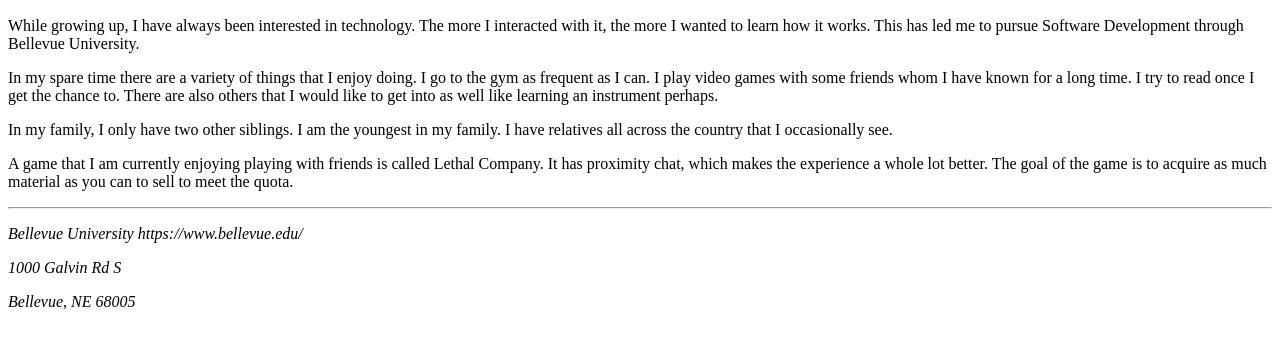
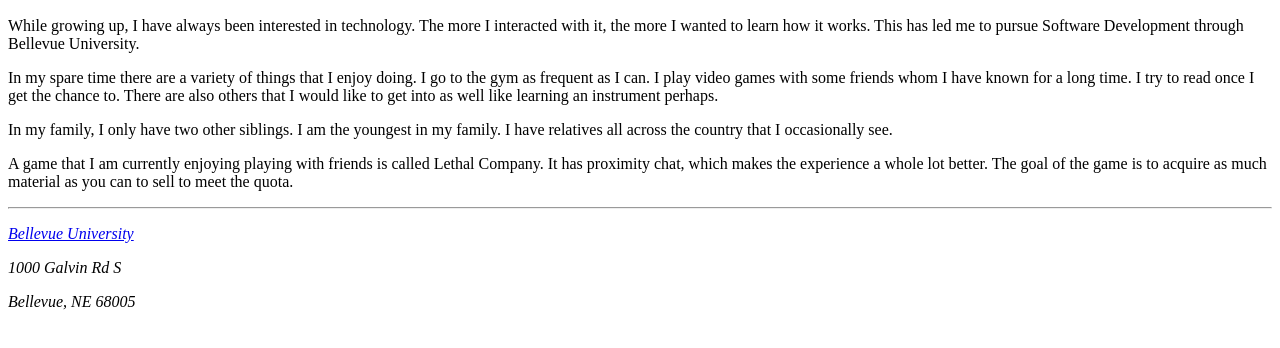
Before and after one commit to Aleque2023/csd-340, a plain HTML site: page module-2/quezada_Mod2_2.html in a window 1280 px wide. Shown: the part 110-458 px from the top of the page. Drawn offline with Linux system fonts and the light colour scheme.

Commit message:
Update quezada_Mod2_2.html

```diff
--- a/module-2/quezada_Mod2_2.html
+++ b/module-2/quezada_Mod2_2.html
@@ -24,7 +24,7 @@
         <p>A game that I am currently enjoying playing with friends is called Lethal Company. It has proximity chat, which makes the experience a whole lot better. The goal of the game is to acquire as much material as you can to sell to meet the quota.</p>
         <hr/>
         <address>
-            <p>Bellevue University https://www.bellevue.edu/</p>
+            <p> <a href="https://www.bellevue.edu/">Bellevue University</a></p>
             <p>1000 Galvin Rd S</p>
             <p>Bellevue, NE 68005</p>
         </address>
```
